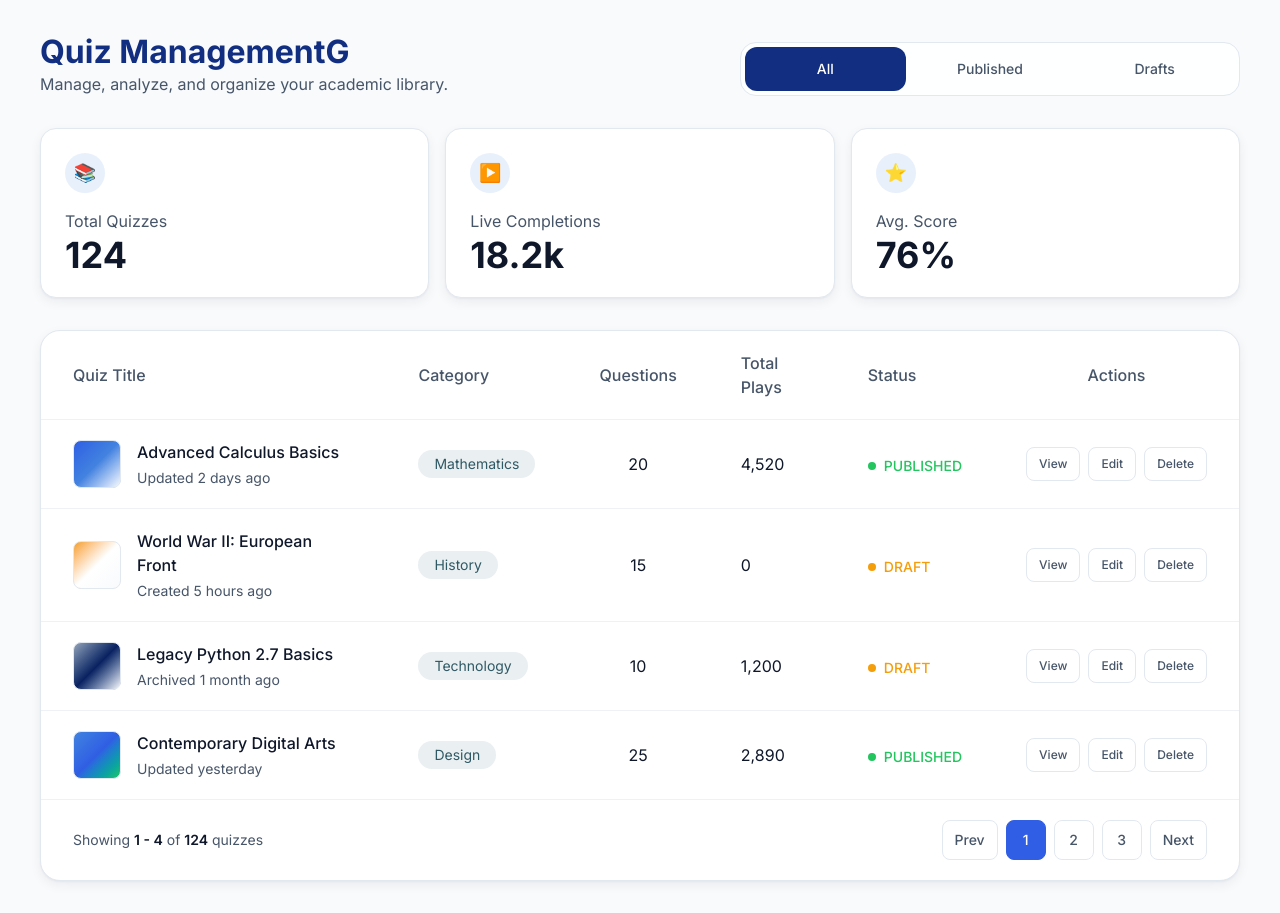
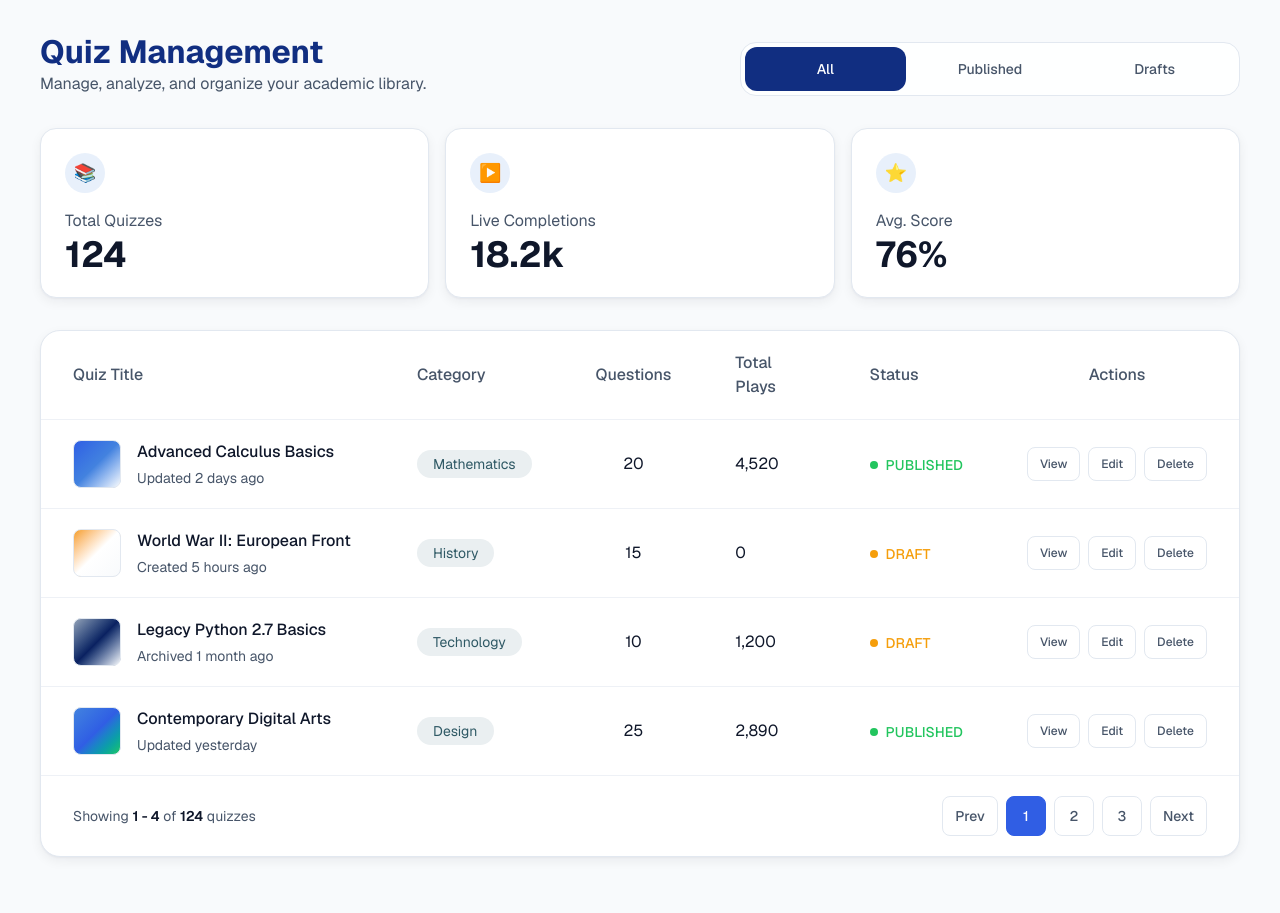
Before and after one commit to MoHatemTC/quiz-service-internship-round-1-front-end, a Next.js app: page /admin/dashboard in a window 1280 px wide. After the commit the page ends 889 px from the top, so only its background shows below. Built offline with nearby package versions, Linux system fonts and the light colour scheme.

Commit message:
convert font to geist to match the theme

```diff
--- a/app/globals.css
+++ b/app/globals.css
@@ -72,7 +72,7 @@
   --color-error: #ef4444;
   --color-info: #4382df;
 
-  --font-sans: var(--font-inter);
+  --font-sans: var(--font-geist-sans);
 
   --text-display: 2.5rem;
   --text-display--line-height: 3rem;
--- a/components/dashboard/DashboardHeader.tsx
+++ b/components/dashboard/DashboardHeader.tsx
@@ -3,7 +3,7 @@ import React from 'react';
 function DashboardHeader({ title, description }: { title: string; description: string }) {
   return (
     <div className="w-full text-center lg:text-start">
-      <h1 className="text-h1 text-primary-800">{title}G</h1>
+      <h1 className="text-h1 text-primary-800">{title}</h1>
       <p className="text-body text-foreground-secondary">{description}</p>
     </div>
   );
```
